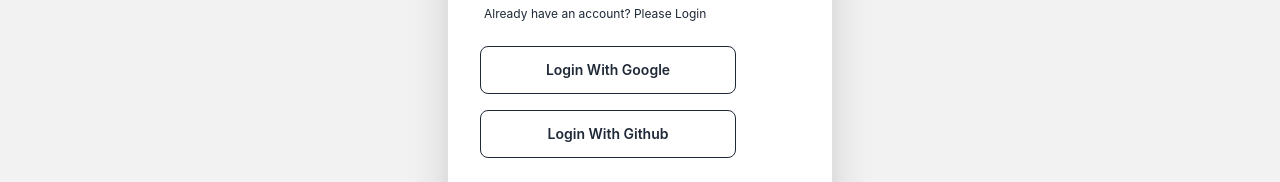
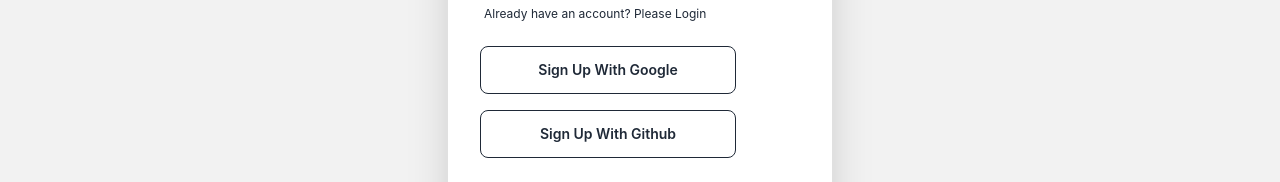
Before and after one commit to Shahinul-Islam/sam-s-teaching-react-app-project, a React (Create React App) app: page /sign-up in a window 1280 px wide. Shown: the part 618-800 px from the top of the page. Built offline with nearby package versions, Linux system fonts and the light colour scheme; no server answers.

Commit message:
signed up btn renamed

```diff
--- a/src/components/SignUp.js
+++ b/src/components/SignUp.js
@@ -135,14 +135,14 @@
                   className="btn btn-wide btn-outline my-2 capitalize"
                   onClick={googleSignIn}
                 >
-                  Login with Google
+                  Sign Up with Google
                 </button>
                 {/* {user ? navigate("/") : navigate("/login")} */}
                 <button
                   className="btn btn-wide btn-outline my-2 capitalize"
                   onClick={gitHubSignIn}
                 >
-                  Login with Github
+                  Sign Up with Github
                 </button>
               </div>
               <div className="form-control mt-6">
```
